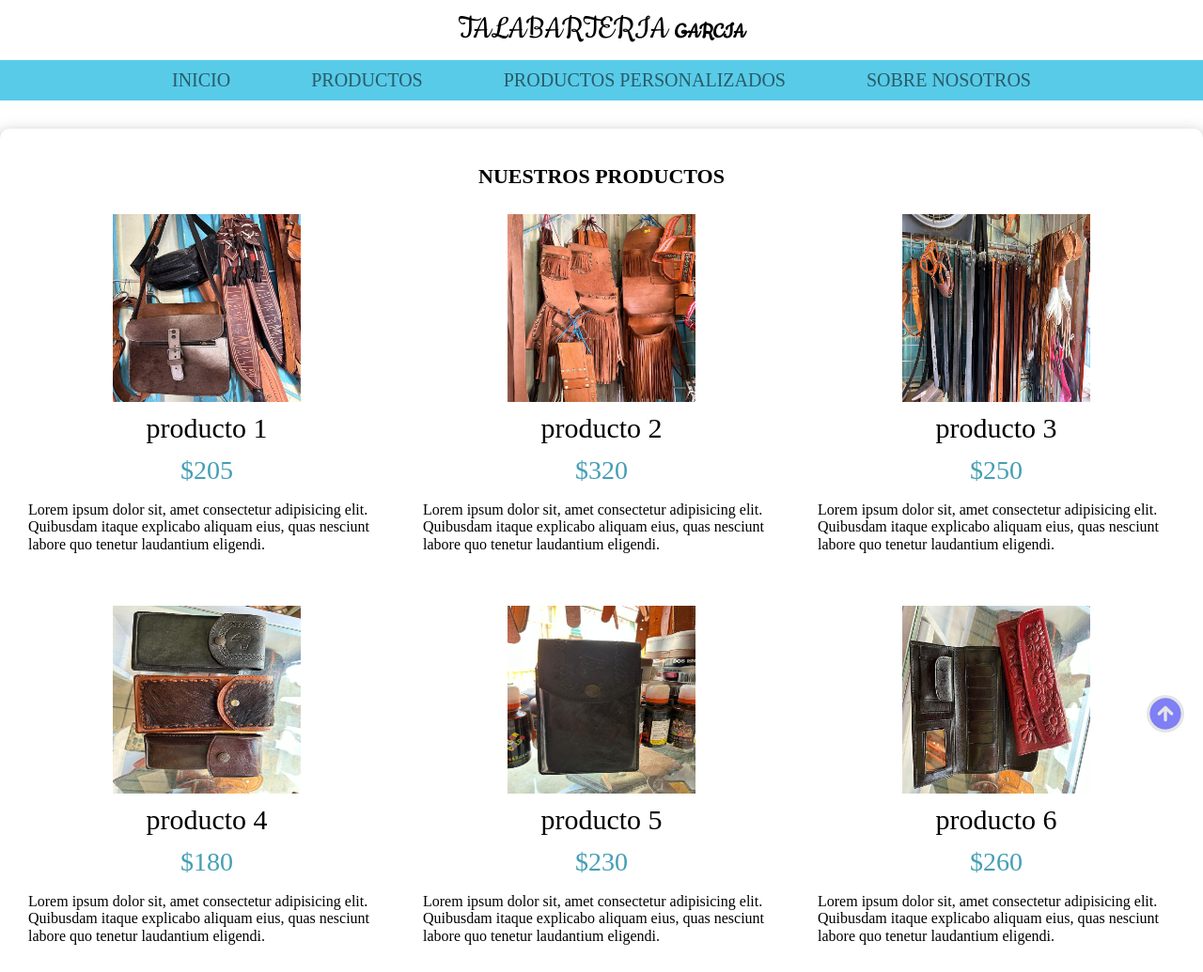
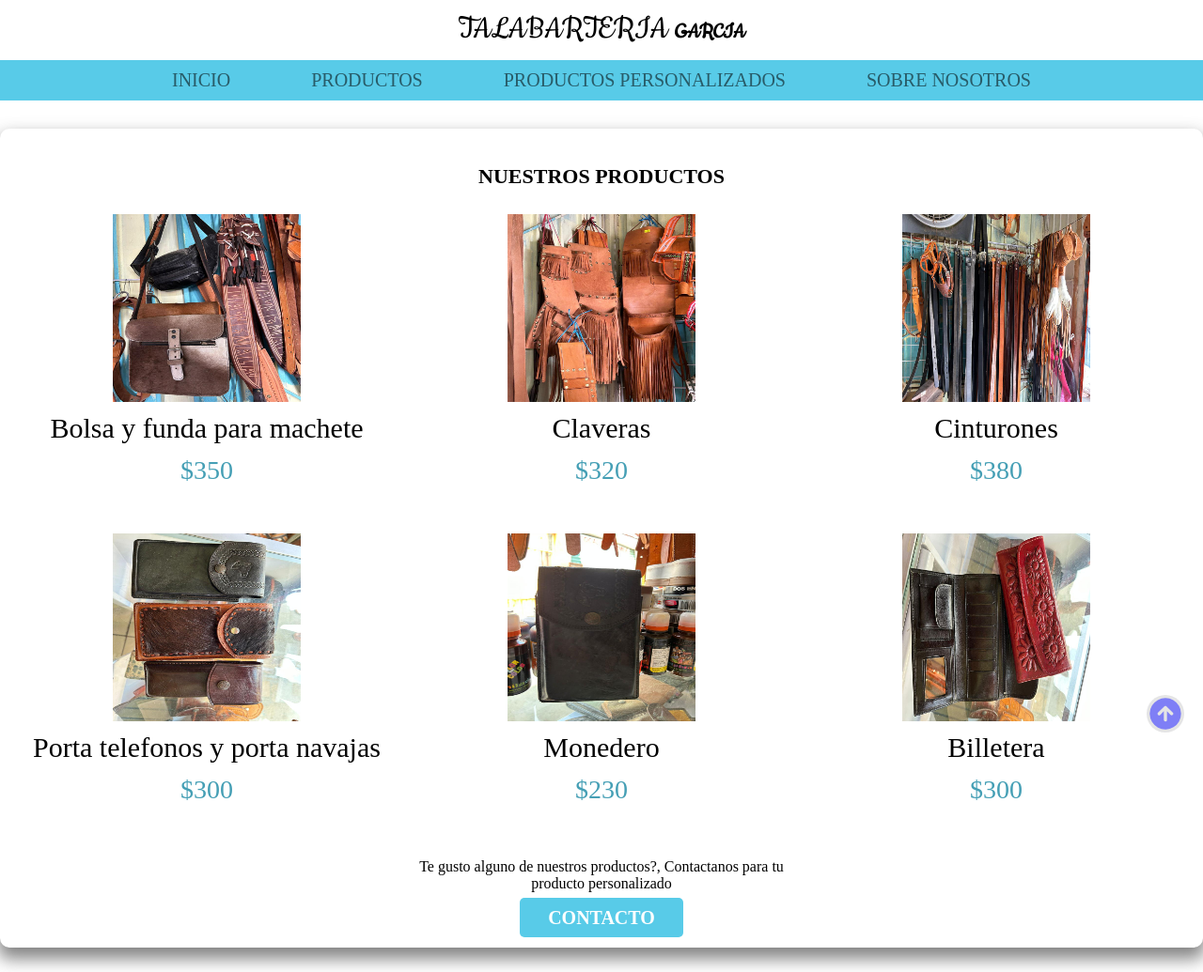
Before and after one commit to anthonysnlpz/talabarteria-garcia, a website: page productos.html in a window 1280 px wide. Shown: the top 1035 px of the page at 94% size. Drawn offline with nearby package versions, Linux system fonts and the light colour scheme.

Commit message:
iformacion terminada de colocar en las paginas

```diff
--- a/css/style.css
+++ b/css/style.css
@@ -47,6 +47,10 @@ footer>p {
   color: var(--texto);
   margin: 0;
   padding: 2rem 0;
+}
+
+.text-center {
+  text-align: center;
 }
 
 .no-capitalize {
--- a/productos.html
+++ b/productos.html
@@ -55,49 +55,43 @@
       <div class="producto">
         <img class="producto__imagen" src="img/productos/producto 1.jpeg" alt="imagen producto 1">
         <div class="producto__informacion">
-          <p class="producto__nombre">producto 1</p>
-          <p class="producto__precio">$205</p>
-          <p class="producto__detalles">Lorem ipsum dolor sit, amet consectetur adipisicing elit. Quibusdam itaque explicabo aliquam eius, quas nesciunt labore quo tenetur laudantium eligendi.</p>
+          <p class="producto__nombre">Bolsa y funda para machete</p>
+          <p class="producto__precio">$350</p>
         </div>
       </div> <!--.producto-->
       <div class="producto">
         <img class="producto__imagen" src="img/productos/producto 2.jpeg" alt="imagen producto 2">
         <div class="producto__informacion">
-          <p class="producto__nombre">producto 2</p>
+          <p class="producto__nombre">Claveras</p>
           <p class="producto__precio">$320</p>
-          <p class="producto__detalles">Lorem ipsum dolor sit, amet consectetur adipisicing elit. Quibusdam itaque explicabo aliquam eius, quas nesciunt labore quo tenetur laudantium eligendi.</p>
         </div>
       </div> <!--.producto-->
       <div class="producto">
         <img class="producto__imagen" src="img/productos/producto 3.jpeg" alt="imagen producto 3">
         <div class="producto__informacion">
-          <p class="producto__nombre">producto 3</p>
-          <p class="producto__precio">$250</p>
-          <p class="producto__detalles">Lorem ipsum dolor sit, amet consectetur adipisicing elit. Quibusdam itaque explicabo aliquam eius, quas nesciunt labore quo tenetur laudantium eligendi.</p>
+          <p class="producto__nombre">Cinturones</p>
+          <p class="producto__precio">$380</p>
         </div>
       </div> <!--.producto-->
       <div class="producto">
         <img class="producto__imagen" src="img/productos/producto 4.jpeg" alt="imagen producto 4">
         <div class="producto__informacion">
-          <p class="producto__nombre">producto 4</p>
-          <p class="producto__precio">$180</p>
-          <p class="producto__detalles">Lorem ipsum dolor sit, amet consectetur adipisicing elit. Quibusdam itaque explicabo aliquam eius, quas nesciunt labore quo tenetur laudantium eligendi.</p>
+          <p class="producto__nombre">Porta telefonos y porta navajas</p>
+          <p class="producto__precio">$300</p>
         </div>
       </div> <!--.producto-->
       <div class="producto">
         <img class="producto__imagen" src="img/productos/producto 5.jpeg" alt="imagen producto 5">
         <div class="producto__informacion">
-          <p class="producto__nombre">producto 5</p>
+          <p class="producto__nombre">Monedero</p>
           <p class="producto__precio">$230</p>
-          <p class="producto__detalles">Lorem ipsum dolor sit, amet consectetur adipisicing elit. Quibusdam itaque explicabo aliquam eius, quas nesciunt labore quo tenetur laudantium eligendi.</p>
         </div>
       </div> <!--.producto-->
       <div class="producto">
         <img class="producto__imagen" src="img/productos/producto 6.jpeg" alt="imagen producto 6">
         <div class="producto__informacion">
-          <p class="producto__nombre">producto 6</p>
-          <p class="producto__precio">$260</p>
-          <p class="producto__detalles">Lorem ipsum dolor sit, amet consectetur adipisicing elit. Quibusdam itaque explicabo aliquam eius, quas nesciunt labore quo tenetur laudantium eligendi.</p>
+          <p class="producto__nombre">Billetera</p>
+          <p class="producto__precio">$300</p>
         </div>
       </div> <!--.producto-->
 
```
Also changed, not shown: index.html (+4 -7 lines), productospersonalizados.html (+10 -16 lines), sobrenosotros.html (+3 -6 lines).
